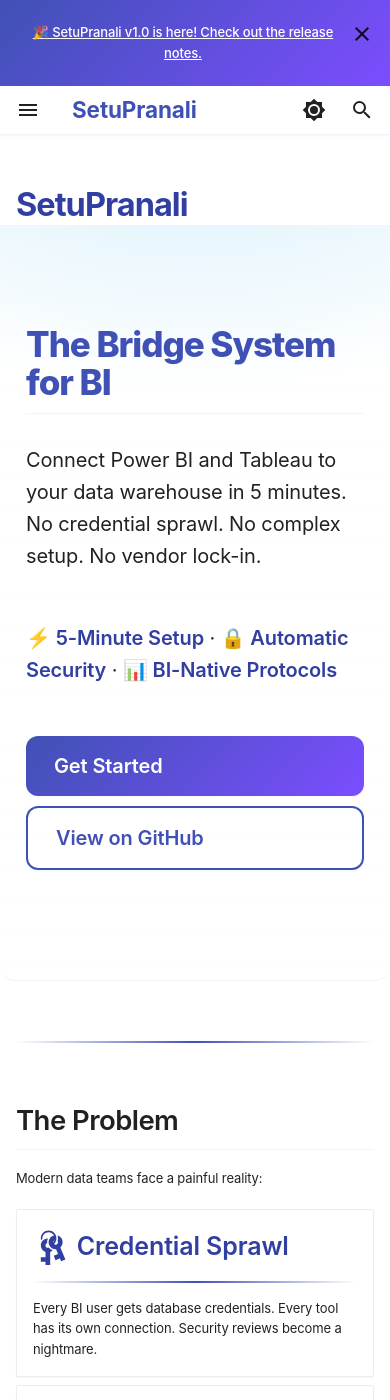
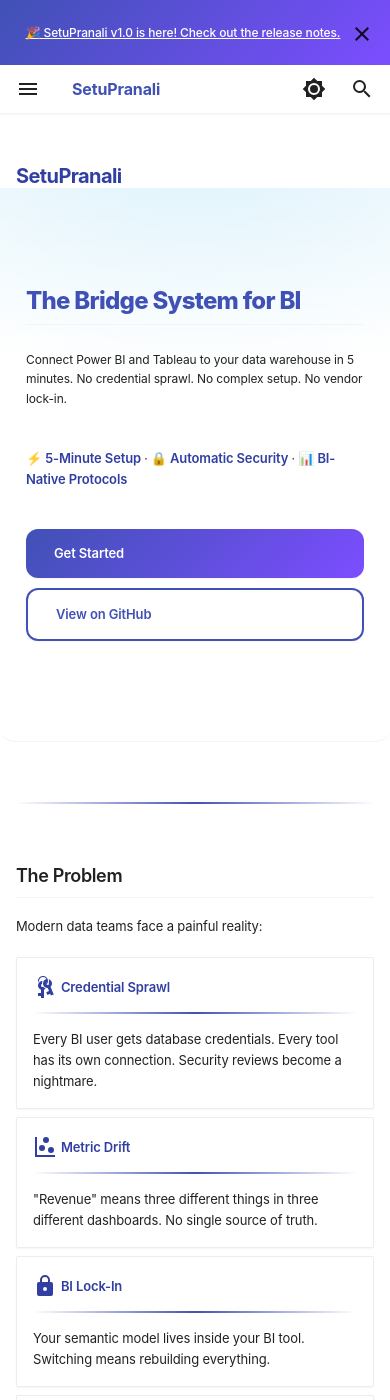
Before and after one commit to setupranali/setupranali.github.io, an MkDocs documentation site: the page built from docs/index.md, in a window 390 px wide and 1400 px high. Built offline with MkDocs 1.6.1 and Material for MkDocs 9.7.7, drawn with Linux system fonts in a browser that asks for light colours; comment, search, counter and statistics services are not loaded; some of the changed text lies outside the part shown.

Commit message:
style: Align all text sizes with consistent typography scale
- Created unified typography scale using CSS variables
- All text sizes now use consistent scale (xs to 7xl)
- Base font size: 13px throughout
- Headings follow proper hierarchy (h1-h6)
- Body text, paragraphs, lists, tables all aligned
- Navigation, buttons, code blocks use consistent sizes
- Hero and footer text properly scaled
- Responsive typography that scales on mobile
- All text elements now properly aligned and consistent

```diff
--- a/docs/stylesheets/extra.css
+++ b/docs/stylesheets/extra.css
@@ -27,9 +27,27 @@
   --md-dark-border: #1f2937;
   --md-dark-border-light: #374151;
 
-  /* Typography */
+  /* Typography - Consistent Scale */
   --md-text-font: "Inter", system-ui, -apple-system, BlinkMacSystemFont, "Segoe UI", Roboto, sans-serif;
   --md-code-font: "JetBrains Mono", "Fira Code", "Consolas", "Monaco", monospace;
+
+  /* Base Font Size - All text sizes derived from this */
+  --md-base-font-size: 13px;
+  --md-line-height: 1.6;
+
+  /* Typography Scale */
+  --md-font-xs: 11px;
+  --md-font-sm: 12px;
+  --md-font-base: 13px;
+  --md-font-md: 14px;
+  --md-font-lg: 15px;
+  --md-font-xl: 16px;
+  --md-font-2xl: 18px;
+  --md-font-3xl: 20px;
+  --md-font-4xl: 24px;
+  --md-font-5xl: 28px;
+  --md-font-6xl: 32px;
+  --md-font-7xl: 40px;
 
   /* Radius */
   --md-radius-sm: 6px;
@@ -70,13 +88,13 @@
 }
 
 /* =======================
-   Typography
+   Typography - Consistent Base
    ======================= */
 
 body {
   font-family: var(--md-text-font);
-  font-size: 13px;
-  line-height: 1.6;
+  font-size: var(--md-font-base);
+  line-height: var(--md-line-height);
   color: var(--md-typeset-color);
   letter-spacing: -0.01em;
   -webkit-font-smoothing: antialiased;
@@ -84,13 +102,17 @@
 }
 
 .md-typeset {
-  font-size: 13px;
-  line-height: 1.6;
+  font-size: var(--md-font-base);
+  line-height: var(--md-line-height);
   color: var(--md-typeset-color);
 }
 
+/* =======================
+   Headings - Consistent Hierarchy
+   ======================= */
+
 .md-typeset h1 {
-  font-size: 1.75rem;
+  font-size: var(--md-font-5xl);
   font-weight: 700;
   letter-spacing: -0.03em;
   line-height: 1.2;
@@ -100,7 +122,7 @@
 }
 
 .md-typeset h2 {
-  font-size: 1.5rem;
+  font-size: var(--md-font-4xl);
   font-weight: 600;
   letter-spacing: -0.02em;
   line-height: 1.3;
@@ -112,7 +134,7 @@
 }
 
 .md-typeset h3 {
-  font-size: 1.125rem;
+  font-size: var(--md-font-2xl);
   font-weight: 600;
   letter-spacing: -0.01em;
   line-height: 1.4;
@@ -122,24 +144,50 @@
 }
 
 .md-typeset h4 {
-  font-size: 1rem;
+  font-size: var(--md-font-xl);
   font-weight: 600;
   line-height: 1.5;
   margin-top: 1.5rem;
   margin-bottom: 0.5rem;
 }
 
+.md-typeset h5 {
+  font-size: var(--md-font-lg);
+  font-weight: 600;
+  line-height: 1.5;
+  margin-top: 1.25rem;
+  margin-bottom: 0.5rem;
+}
+
+.md-typeset h6 {
+  font-size: var(--md-font-base);
+  font-weight: 600;
+  line-height: 1.5;
+  margin-top: 1rem;
+  margin-bottom: 0.5rem;
+}
+
+/* =======================
+   Body Text - Consistent
+   ======================= */
+
 .md-typeset p {
   margin-bottom: 1rem;
   max-width: 72ch;
   color: var(--md-typeset-color);
-  font-size: 13px;
-  line-height: 1.6;
+  font-size: var(--md-font-base);
+  line-height: var(--md-line-height);
 }
 
 .md-typeset strong {
   font-weight: 600;
   color: var(--md-primary-fg-color--dark);
+  font-size: var(--md-font-base);
+}
+
+.md-typeset em {
+  font-style: italic;
+  font-size: var(--md-font-base);
 }
 
 .md-typeset a {
@@ -147,6 +195,7 @@
   text-decoration: none;
   border-bottom: 1px solid transparent;
   transition: all 0.2s ease;
+  font-size: var(--md-font-base);
 }
 
 .md-typeset a:hover {
@@ -155,11 +204,39 @@
 }
 
 /* =======================
+   Lists - Consistent
+   ======================= */
+
+.md-typeset ul,
+.md-typeset ol {
+  margin: 1rem 0;
+  padding-left: 2rem;
+}
+
+.md-typeset li {
+  margin: 0.375rem 0;
+  line-height: var(--md-line-height);
+  font-size: var(--md-font-base);
+}
+
+.md-typeset ul li::marker {
+  color: var(--md-primary-fg-color);
+}
+
+.md-typeset ul ul,
+.md-typeset ol ol,
+.md-typeset ul ol,
+.md-typeset ol ul {
+  margin-top: 0.5rem;
+  margin-bottom: 0.5rem;
+}
+
+/* =======================
    Hero – Glassmorphism Light
    ======================= */
 
 .hero {
-  padding: 5rem 2rem;
+  padding: 4rem 2rem;
   margin: -1rem -1rem 3rem -1rem;
   background:
     radial-gradient(1200px 600px at 50% -10%, rgba(14, 165, 233, 0.15), transparent 40%),
@@ -179,26 +256,26 @@
 }
 
 .hero h2 {
-  font-size: 3rem;
+  font-size: var(--md-font-7xl);
   font-weight: 800;
   line-height: 1.1;
-  margin-bottom: 1.5rem;
+  margin-bottom: 1.25rem;
   color: var(--md-primary-fg-color);
   letter-spacing: -0.03em;
 }
 
 .hero p {
-  font-size: 1.25rem;
-  line-height: 1.6;
+  font-size: var(--md-font-lg);
+  line-height: var(--md-line-height);
   color: var(--md-typeset-color);
   max-width: 680px;
-  margin: 0 auto 2.5rem;
+  margin: 0 auto 2rem;
 }
 
 .hero .md-button {
   margin: 0.5rem;
   padding: 0.7rem 1.4rem;
-  font-size: 1rem;
+  font-size: var(--md-font-base);
   font-weight: 600;
   border-radius: var(--md-radius-md);
   transition: all 0.3s cubic-bezier(0.4, 0, 0.2, 1);
@@ -238,6 +315,7 @@
   padding: 0.7rem 1.4rem;
   transition: all 0.3s cubic-bezier(0.4, 0, 0.2, 1);
   box-shadow: var(--md-shadow-sm);
+  font-size: var(--md-font-base);
 }
 
 .md-typeset .md-button:hover {
@@ -287,14 +365,15 @@
 
 .grid.cards > ul > li > :first-child {
   margin-top: 0;
-  font-size: 1.25rem;
+  font-size: var(--md-font-xl);
   font-weight: 600;
   color: var(--md-primary-fg-color--dark);
 }
 
 .grid.cards > ul > li > p {
   margin-top: 0.75rem;
-  line-height: 1.6;
+  line-height: var(--md-line-height);
+  font-size: var(--md-font-base);
 }
 
 /* =======================
@@ -315,7 +394,7 @@
   padding: 0;
   border-radius: 0;
   font-family: var(--md-code-font);
-  font-size: 0.9rem;
+  font-size: var(--md-font-sm);
   line-height: 1.6;
   color: var(--md-code-fg-color);
 }
@@ -326,7 +405,7 @@
   padding: 0.2rem 0.5rem;
   border-radius: var(--md-radius-sm);
   font-family: var(--md-code-font);
-  font-size: 0.9em;
+  font-size: var(--md-font-sm);
   font-weight: 500;
   border: 1px solid var(--md-code-border);
 }
@@ -355,14 +434,15 @@
   padding: 0.75rem 1rem;
   text-align: left;
   letter-spacing: 0.01em;
-  font-size: 13px;
+  font-size: var(--md-font-base);
 }
 
 .md-typeset table:not([class]) td {
   padding: 0.75rem 1rem;
   border-bottom: 1px solid var(--md-default-bg-color--lighter);
   transition: background-color 0.2s ease;
-  font-size: 13px;
+  font-size: var(--md-font-base);
+  line-height: var(--md-line-height);
 }
 
 .md-typeset table:not([class]) tbody tr:hover {
@@ -394,7 +474,7 @@
 
 .md-header__title {
   font-weight: 700;
-  font-size: 1.125rem;
+  font-size: var(--md-font-xl);
   color: var(--md-primary-fg-color);
 }
 
@@ -416,10 +496,11 @@
 .md-tabs__link {
   color: var(--md-typeset-color);
   font-weight: 500;
-  padding: 0.75rem 1rem;
+  padding: 0.625rem 0.875rem;
   transition: all 0.2s ease;
   border-radius: var(--md-radius-sm);
   margin: 0.25rem;
+  font-size: var(--md-font-base);
 }
 
 .md-tabs__link:hover {
@@ -439,6 +520,7 @@
   border-radius: var(--md-radius-sm);
   padding: 0.5rem 1rem;
   margin: 0.125rem 0;
+  font-size: var(--md-font-sm);
 }
 
 .md-nav__link:hover {
@@ -469,7 +551,7 @@
 }
 
 .md-nav {
-  font-size: 0.9rem;
+  font-size: var(--md-font-sm);
 }
 
 .md-nav__title {
@@ -477,6 +559,7 @@
   color: var(--md-primary-fg-color--dark);
   padding: 0.5rem 1rem;
   margin-bottom: 0.5rem;
+  font-size: var(--md-font-base);
 }
 
 /* =======================
@@ -503,11 +586,13 @@
 .md-search__input {
   color: var(--md-typeset-color);
   background: transparent;
+  font-size: var(--md-font-base);
 }
 
 .md-search__input::placeholder {
   color: var(--md-typeset-color);
   opacity: 0.6;
+  font-size: var(--md-font-base);
 }
 
 .md-search__icon {
@@ -539,6 +624,42 @@
   font-weight: 600;
   margin-bottom: 0.5rem;
   color: var(--md-primary-fg-color--dark);
+  font-size: var(--md-font-lg);
+}
+
+.md-typeset .admonition p,
+.md-typeset .admonition ul,
+.md-typeset .admonition ol {
+  font-size: var(--md-font-base);
+  line-height: var(--md-line-height);
+}
+
+/* =======================
+   Blockquotes
+   ======================= */
+
+.md-typeset blockquote {
+  border-left: 4px solid var(--md-primary-fg-color);
+  padding-left: 1.5rem;
+  margin: 2rem 0;
+  color: var(--md-typeset-color);
+  font-style: italic;
+  background: var(--md-default-bg-color--light);
+  padding: 1.5rem;
+  border-radius: var(--md-radius-sm);
+  font-size: var(--md-font-base);
+  line-height: var(--md-line-height);
+}
+
+/* =======================
+   Horizontal Rules
+   ======================= */
+
+.md-typeset hr {
+  border: none;
+  height: 2px;
+  background: linear-gradient(90deg, transparent, var(--md-primary-fg-color), transparent);
+  margin: 3rem 0;
 }
 
 /* =======================
@@ -564,8 +685,14 @@
 .footer-cta h2 {
   color: var(--md-typeset-color) !important;
   margin-bottom: 2rem;
-  font-size: 2.25rem;
+  font-size: var(--md-font-5xl);
   font-weight: 700;
+}
+
+.footer-cta p {
+  font-size: var(--md-font-lg);
+  line-height: var(--md-line-height);
+  margin-bottom: 1.5rem;
 }
 
 .footer-cta .md-button {
@@ -574,6 +701,7 @@
   border-radius: var(--md-radius-md);
   transition: all 0.3s ease;
   box-shadow: var(--md-shadow-sm);
+  font-size: var(--md-font-base);
 }
 
 .footer-cta .md-button--primary {
@@ -598,11 +726,13 @@
   box-shadow: var(--md-shadow-sm);
   padding: 0.5rem 0;
   text-align: center;
+  font-size: var(--md-font-sm);
 }
 
 .md-banner a {
   color: white;
   text-decoration: underline;
+  font-size: var(--md-font-sm);
 }
 
 .md-banner a:hover {
@@ -614,56 +744,10 @@
    ======================= */
 
 .feature-icon {
-  font-size: 1.75rem;
+  font-size: 1.5rem;
   color: var(--md-primary-fg-color);
   margin-right: 0.75rem;
   vertical-align: middle;
-}
-
-/* =======================
-   Lists
-   ======================= */
-
-.md-typeset ul,
-.md-typeset ol {
-  margin: 1.25rem 0;
-  padding-left: 2rem;
-}
-
-.md-typeset li {
-  margin: 0.5rem 0;
-  line-height: 1.65;
-  font-size: 14px;
-}
-
-.md-typeset ul li::marker {
-  color: var(--md-primary-fg-color);
-}
-
-/* =======================
-   Blockquotes
-   ======================= */
-
-.md-typeset blockquote {
-  border-left: 4px solid var(--md-primary-fg-color);
-  padding-left: 1.5rem;
-  margin: 2rem 0;
-  color: var(--md-typeset-color);
-  font-style: italic;
-  background: var(--md-default-bg-color--light);
-  padding: 1.5rem;
-  border-radius: var(--md-radius-sm);
-}
-
-/* =======================
-   Horizontal Rules
-   ======================= */
-
-.md-typeset hr {
-  border: none;
-  height: 2px;
-  background: linear-gradient(90deg, transparent, var(--md-primary-fg-color), transparent);
-  margin: 3rem 0;
 }
 
 /* =======================
@@ -671,16 +755,25 @@
    ======================= */
 
 @media screen and (max-width: 768px) {
+  :root {
+    --md-font-7xl: 32px;
+    --md-font-6xl: 28px;
+    --md-font-5xl: 24px;
+    --md-font-4xl: 20px;
+    --md-font-3xl: 18px;
+    --md-font-2xl: 16px;
+  }
+
   .hero {
     padding: 3rem 1.5rem;
   }
 
   .hero h2 {
-    font-size: 2rem;
+    font-size: var(--md-font-6xl);
   }
 
   .hero p {
-    font-size: 1.125rem;
+    font-size: var(--md-font-base);
   }
 
   .grid.cards > ul {
@@ -693,15 +786,15 @@
   }
 
   .md-typeset h1 {
-    font-size: 1.625rem;
+    font-size: var(--md-font-4xl);
   }
 
   .md-typeset h2 {
-    font-size: 1.375rem;
+    font-size: var(--md-font-3xl);
   }
 
   .md-typeset h3 {
-    font-size: 1.125rem;
+    font-size: var(--md-font-2xl);
   }
 
   .footer-cta {
@@ -709,17 +802,17 @@
   }
 
   .footer-cta h2 {
-    font-size: 1.75rem;
+    font-size: var(--md-font-4xl);
   }
 }
 
 @media screen and (max-width: 480px) {
   .hero h2 {
-    font-size: 1.75rem;
+    font-size: var(--md-font-5xl);
   }
 
   .hero p {
-    font-size: 1rem;
+    font-size: var(--md-font-sm);
   }
 
   .hero .md-button {
```
